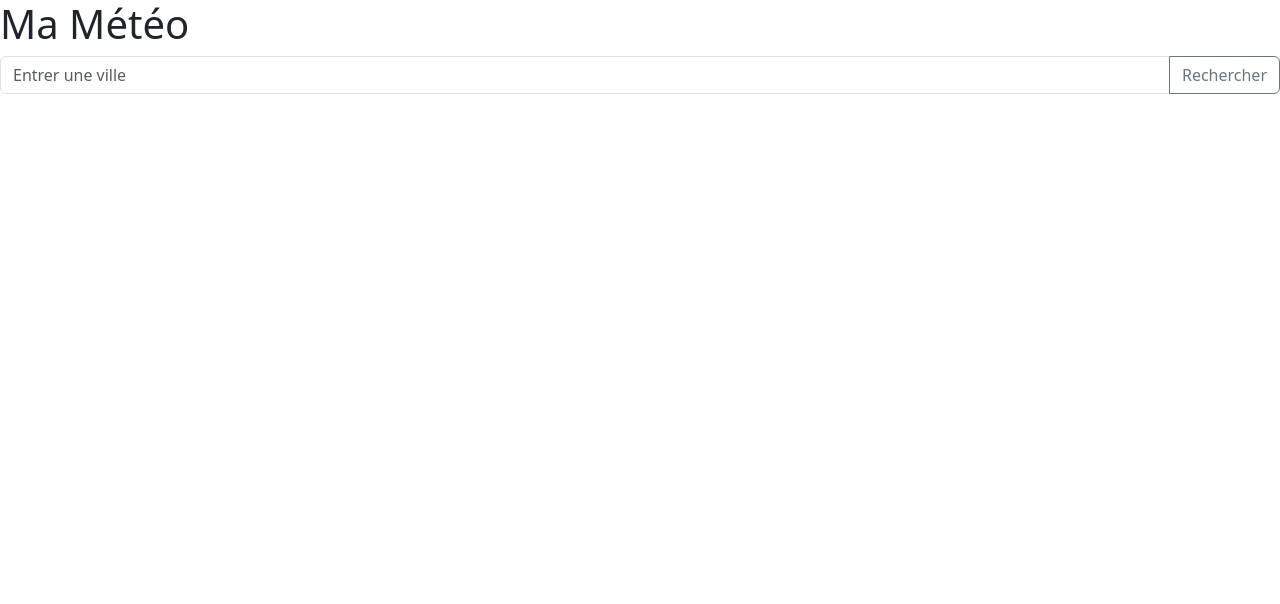
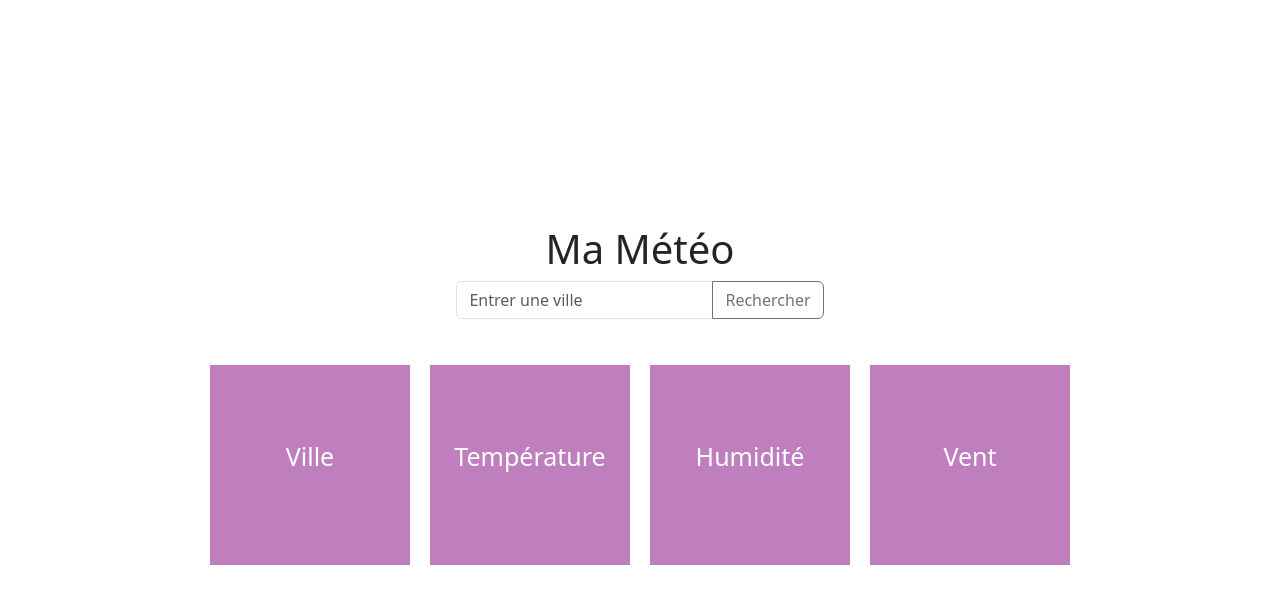
Before and after one commit to pierrealain74/meteoAP, a plain HTML site: page index.html in a window 1280 px wide. Drawn offline with nearby package versions, Linux system fonts and the light colour scheme.

Commit message:
css design avec le carré centrale et le moteur recherche via boostrap

```diff
--- a/index.html
+++ b/index.html
@@ -18,6 +18,18 @@
 			  </div>
 		</header>
 		<main>
+			<div class="square ville">
+				<p>Ville</p>
+			</div>
+			<div class="square temp">
+				<p>Température</p>
+			</div>
+			<div class="square humidity">
+				<p>Humidité</p>
+			</div>
+			<div class="square wind">
+				<p>Vent</p>
+			</div>
 		</main>
 		<!--<script src="https://cdn.jsdelivr.net/npm/@popperjs/core@2.11.8/dist/umd/popper.min.js" integrity="sha384-I7E8VVD/ismYTF4hNIPjVp/Zjvgyol6VFvRkX/vR+Vc4jQkC+hVqc2pM8ODewa9r" crossorigin="anonymous"></script> -->
 		<script src="https://cdn.jsdelivr.net/npm/bootstrap@5.3.0/dist/js/bootstrap.min.js" integrity="sha384-fbbOQedDUMZZ5KreZpsbe1LCZPVmfTnH7ois6mU1QK+m14rQ1l2bGBq41eYeM/fS" crossorigin="anonymous"></script>
--- a/meteo.js
+++ b/meteo.js
@@ -1,6 +1,6 @@
 const ville = 'paris'
 
-import { apicode } from './config.js';
+import { apicode } from './config.js';//Le codeapi y est stocké
 
 // Récupérer le champ input et le bouton de recherche par leur ID
 const villeInput = document.getElementById('villeInput');
@@ -22,7 +22,21 @@ fetch(`http://api.openweathermap.org/data/2.5/weather?q=${ville}&APPID=${apicode
     console.log(data); // Affiche les données de la réponse dans la console
 
     const mainElement = document.querySelector('main');
-      mainElement.innerHTML = `<p>Température à ${data.name} : ${data.main.temp} °C</p><p>Température ressentie : ${data.main.feels_like} °C</p><p>Vent : ${data.wind.speed}km/h</p>`;
+
+    const villeElement = document.querySelector('.ville p');
+    villeElement.innerHTML = `<span class="ville">${ville}</span>`
+
+    const tempElement = document.querySelector('.temp p');
+    tempElement.innerHTML = `<span class="temp">${data.main.temp} °C</span>`
+
+    const humidityElement = document.querySelector('.humidity p');
+    humidityElement.innerHTML = `<span class="humidity">${data.main.humidity} %</span>`
+
+    const windElement = document.querySelector('.wind p');
+    windElement.innerHTML = `<span class="wind">${data.wind.speed}km/h</span>`
+
+
+/*       mainElement.innerHTML = `<p>Ville : ${ville}</p><p>Température à ${data.name} : ${data.main.temp} °C</p><p>Température ressentie : ${data.main.feels_like} °C</p><p>Vent : ${data.wind.speed}km/h</p>`; */
 
   })
   .catch(error => {
--- a/style.css
+++ b/style.css
@@ -0,0 +1,54 @@
+body {
+    display: flex;
+    flex-direction: column;
+    align-items: center;
+    justify-content: center;
+    height: 100vh;
+    background-color: #f2f2f2;
+}
+
+header {
+    text-align: center;
+    margin-bottom: 20px;
+}
+
+.input-group {
+    max-width: 400px;
+}
+
+main {
+    display: flex;
+    flex-wrap: wrap;
+    justify-content: center;
+    align-items: center;
+    max-width: 80%;
+}
+
+.square {
+    width: 200px;
+    height: 200px;
+    margin: 10px;
+    background-color: rgba(128, 0, 128, 0.5);
+    display: flex;
+    align-items: center;
+    justify-content: center;
+    text-align: center;
+}
+
+@media screen and (max-width: 768px) {
+    main {
+        max-width: 100%;
+    }
+
+    .square {
+        width: calc(50% - 20px);
+    }
+
+    .input-group {
+        max-width: 100%;
+    }
+}
+.ville, .temp, .humidity, .wind{
+    font-size: 25px;
+    color: white;
+}
```
